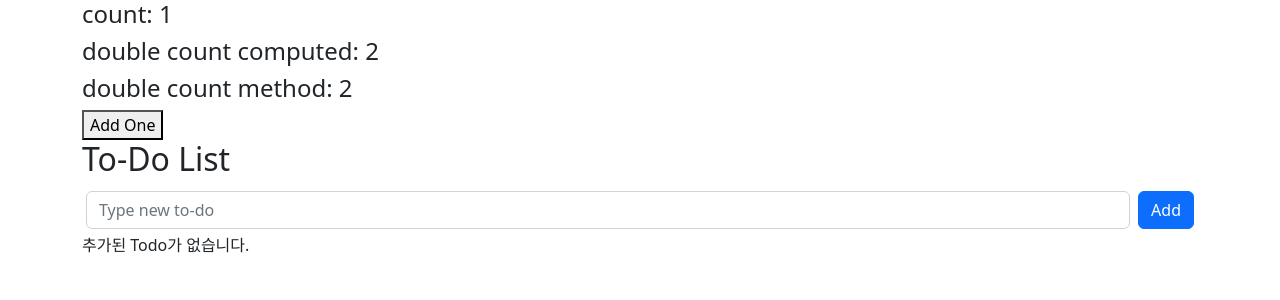
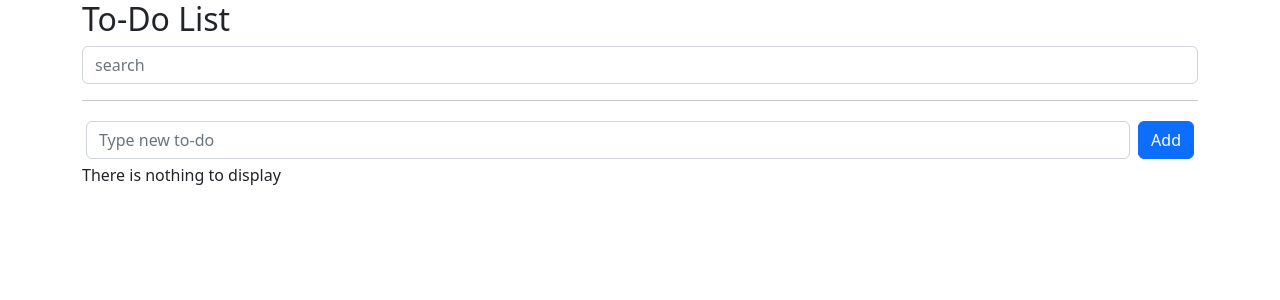
Before and after one commit to jbb4223/vue-Prac, a Vue app: page / in a window 1280 px wide. Shown: the top 300 px of the page. Built offline with nearby package versions, Linux system fonts and the light colour scheme.

Commit message:
24 class

```diff
--- a/src/App.vue
+++ b/src/App.vue
@@ -1,18 +1,21 @@
 <template>
   <div class="container">
-    <h4>count: {{ count }}</h4>
-    <h4>double count computed: {{ doubleCountComputed }}</h4>
-    <h4>double count method: {{ doubleCountMethod() }}</h4>
-    <button @click="count++">Add One</button>
     <h2>To-Do List</h2>
 
+    <input
+        class="form-control"
+        type="text"
+        v-model="searchText"
+        placeholder="search"
+    >
+    <hr />
     <todo-simple-form @add-todo="addTodo" />
 
-    <div v-if="!todos.length">
-      추가된 Todo가 없습니다.
+    <div v-if="!filteredTodos.length">
+      There is nothing to display
     </div>
 
-    <TodoList :todos="todos" @toggle-todo="toggleTodo" @delete-todo="deleteTodo"/>
+    <TodoList :todos="filteredTodos" @toggle-todo="toggleTodo" @delete-todo="deleteTodo"/>
   </div>
 </template>
 
@@ -53,17 +56,17 @@
         todos.value.splice(index, 1);
       };
 
-      const count = ref(1);
+      const searchText = ref('');
 
-      const doubleCountComputed = computed(() => {
-        console.log('computed');
-        return count.value * 2;
+      const filteredTodos = computed(() => {
+        if (searchText.value) {
+          return todos.value.filter(todo => {
+            return todo.subject.includes(searchText.value);
+          });
+        }
+
+        return todos.value;
       });
-
-      const doubleCountMethod = () => {
-        console.log('method');
-        return count.value * 2;
-      };
 
       return {
         toggle,
@@ -73,9 +76,8 @@
         addTodo,
         onToggle,
         deleteTodo,
-        count,
-        doubleCountComputed,
-        doubleCountMethod,
+        searchText,
+        filteredTodos,
       };
     }
   }
```
